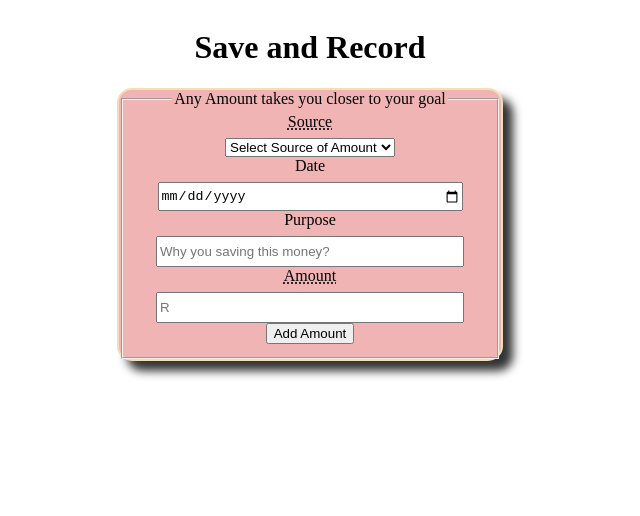
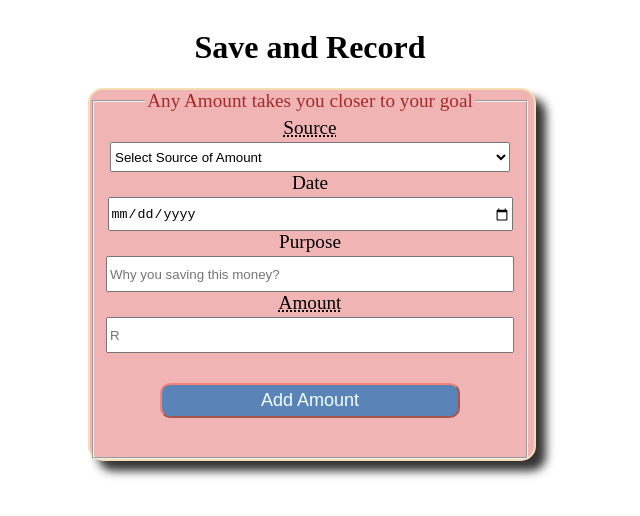
Before and after one commit to mfabaphila/Saving-notebook, a React (Vite) app: page / in a window 1280 px wide. Shown: the top 516 px of the page, without its empty margins (330-970 px from the left). Built offline with nearby package versions, Linux system fonts and the light colour scheme.

Commit message:
more Css

```diff
--- a/src/App.jsx
+++ b/src/App.jsx
@@ -33,7 +33,7 @@ localStorage.setItem("amounts", JSON.stringify(updatedAmount))
   return(
 
   <>
-    <h1>Save and Record</h1>
+    <h1>Save and Record </h1>
     <div className="box">
   <fieldset div className="forms">
     <legend>Any Amount takes you closer to your goal</legend>
@@ -44,7 +44,7 @@ localStorage.setItem("amounts", JSON.stringify(updatedAmount))
   <abbr title="Where did you get the money you are saving?">Source</abbr>
 </label>
 
-<select value={source} onChange= {(e)=>setSource(e.target.value)} required>
+<select  id="source" value={source} onChange= {(e)=>setSource(e.target.value)} required>
   <option value="" disabled selected>Select Source of Amount</option>
   <option value="salary">Salary</option>
   <option value="rent">Rent</option>
--- a/src/index.css
+++ b/src/index.css
@@ -12,26 +12,35 @@ body {
   border: 2px solid wheat;
   box-shadow: 10px 10px 10px rgb(0, 0, 0, 0.8);
   /* width: 70%; */
+  max-width: 1000px;
+  border-radius:15px;
   max-width: 600px;
-  border-radius:15px;
+  width: 100%;
+  margin: 0 auto;
 
 }
 fieldset{
-  height: 250px;
+  height: 350px;
   width: 350px;
 }
 
 
 label {
-  width: 300px;
+  width: 400px;
   height: 25px;
   display: inline-block;
+  font-size: larger;
 
 }
 
 input{
-  width: 300px;
-  height: 25px;
+  width: 400px;
+  height: 30px;
+}
+#source{
+  width: 400px;
+  height: 30px;
+  display: inline-block;
 }
 h3{
   color:blue;
@@ -43,3 +52,24 @@ h3{
   .headings{
     margin-left: -180px;
   }
+  h1:hover{
+    color: salmon;
+  }
+button{
+  color: azure;
+  font-size: large;
+  background-color: rgb(90, 132, 183);
+  margin: 30px;
+  height: 35px;
+  width: 300px;
+  border-radius: 10px;
+  border-color: salmon;
+
+}
+button:hover{
+  background-color: salmon;
+}
+legend{
+  color:brown;
+  font-size: larger;
+}
```
